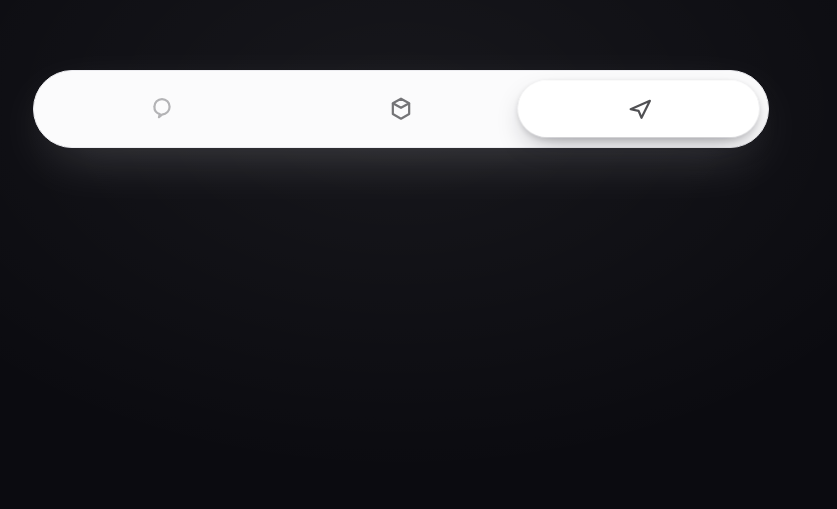
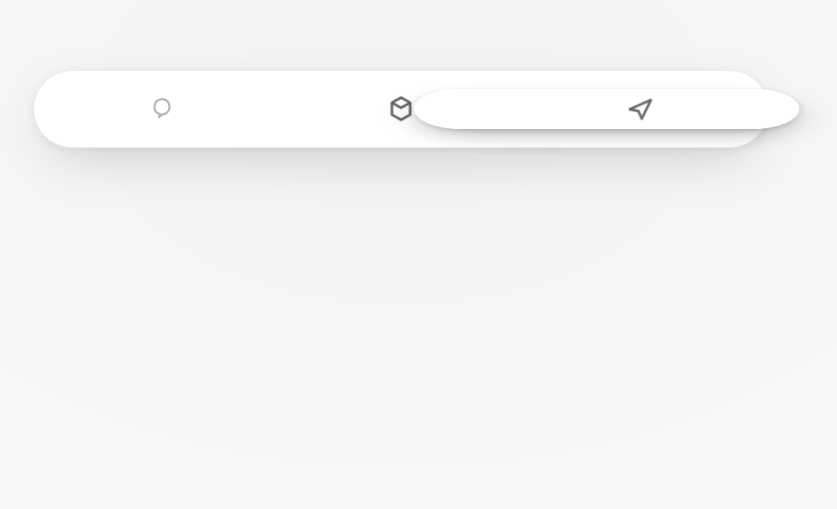
Before and after one commit to Nirikshb/niriksh-bharti, a Next.js app: page / in a window 1280 px wide. Shown: the part 291-800 px from the top of the page, without its empty margins (239-1076 px from the left). Built offline with nearby package versions, Linux system fonts and the light colour scheme.

Commit message:
Gooey Effect

```diff
--- a/src/app/globals.css
+++ b/src/app/globals.css
@@ -188,15 +188,15 @@ body {
 }
 
 /* ---------- riff A (hardik gondhiya) ---------- */
-@keyframes riffA-thumb {
+@keyframes riffA-thumb-stretch {
   0% {
     transform: translateY(-50%) scale(1, 1);
   }
   30% {
-    transform: translateY(-50%) scale(1.22, 0.78);
+    transform: translateY(-50%) scale(1.6, 0.7);
   }
-  62% {
-    transform: translateY(-50%) scale(0.92, 1.07);
+  64% {
+    transform: translateY(-50%) scale(1.15, 0.88);
   }
   100% {
     transform: translateY(-50%) scale(1, 1);
@@ -204,17 +204,24 @@ body {
 }
 
 .riffA-thumb {
+  position: absolute;
+  top: 50%;
   border-radius: 9999px;
-  animation: riffA-thumb 0.55s cubic-bezier(0.34, 1.56, 0.64, 1) both;
+  background: rgba(255, 255, 255, 0.97);
+  transform: translateY(-50%) scale(1, 1);
   transition:
-    left 0.55s cubic-bezier(0.34, 1.56, 0.64, 1),
-    width 0.55s cubic-bezier(0.34, 1.56, 0.64, 1);
+    left 0.75s cubic-bezier(0.25, 1.4, 0.4, 1),
+    width 0.75s cubic-bezier(0.25, 1.4, 0.4, 1),
+    transform 0.75s cubic-bezier(0.25, 1.4, 0.4, 1);
   will-change: left, width, transform;
-  background: rgba(255, 255, 255, 0.96);
   box-shadow:
-    0 12px 30px -10px rgba(20, 20, 30, 0.42),
-    0 2px 6px rgba(20, 20, 30, 0.14),
+    0 12px 28px -8px rgba(15, 15, 25, 0.4),
+    0 2px 6px rgba(15, 15, 25, 0.14),
     inset 0 1px 0 rgba(255, 255, 255, 0.9);
+}
+
+.riffA-thumb.squish {
+  animation: riffA-thumb-stretch 0.75s cubic-bezier(0.25, 1.4, 0.4, 1) both;
 }
 
 /* ---------- contribution calendar / isometric landscape ---------- */
--- a/src/components/RiffA.tsx
+++ b/src/components/RiffA.tsx
@@ -8,7 +8,7 @@ const ORDER: IconId[] = ['chat', 'cube', 'send'];
 
 export default function RiffA({ className = '' }: { className?: string }) {
   const [selected, setSelected] = useState(0);
-  const [gooKey, setGooKey] = useState(0);
+  const [traveling, setTraveling] = useState(false);
   const containerRef = useRef<HTMLDivElement>(null);
   const buttonsRef = useRef<(HTMLButtonElement | null)[]>([]);
   const [thumb, setThumb] = useState({ left: 0, width: 0 });
@@ -33,15 +33,20 @@ export default function RiffA({ className = '' }: { className?: string }) {
   // Auto-advance through the icons, like the riff does (loop).
   useEffect(() => {
     const timer = window.setInterval(() => {
-      setGooKey((key) => key + 1);
       setSelected((value) => (value + 1) % ORDER.length);
     }, 2800);
     return () => window.clearInterval(timer);
   }, []);
 
+  // Zoom/stretch the thumb while it travels, like liquid goo.
+  useEffect(() => {
+    setTraveling(true);
+    const timer = window.setTimeout(() => setTraveling(false), 750);
+    return () => window.clearTimeout(timer);
+  }, [selected]);
+
   const handleClick = (index: number) => {
     if (index === selected) return;
-    setGooKey((key) => key + 1);
     setSelected(index);
   };
 
@@ -71,25 +76,26 @@ export default function RiffA({ className = '' }: { className?: string }) {
 
   return (
     <section
-      className={`relative flex min-h-[100svh] w-full items-center justify-center overflow-hidden bg-[#0b0b10] ${className}`}
+      className={`relative flex min-h-[100svh] w-full items-center justify-center overflow-hidden bg-[#f7f7f8] ${className}`}
     >
       <div
         aria-hidden="true"
         className="pointer-events-none absolute inset-0"
-        style={{ background: 'radial-gradient(ellipse at center, rgba(255,255,255,0.05) 0%, transparent 65%)' }}
+        style={{ background: 'radial-gradient(ellipse at center, rgba(0,0,0,0.02) 0%, transparent 70%)' }}
       />
 
       <div
         ref={containerRef}
         role="toolbar"
         aria-label="Quick actions"
-        className="relative flex w-[min(46rem,92vw)] items-center rounded-full border border-[#ececf0] bg-[#fbfbfc] p-[clamp(0.32rem,1.6vmin,0.55rem)] shadow-[0_18px_55px_-18px_rgba(255,255,255,0.25)]"
+        className="relative flex w-[min(46rem,92vw)] items-center rounded-full border border-[#ececef] bg-white p-[clamp(0.32rem,1.6vmin,0.55rem)] shadow-[0_18px_55px_-18px_rgba(15,15,25,0.22),0_2px_10px_rgba(15,15,25,0.06)]"
       >
-        {/* liquid gooey selector */}
+        {/* liquid gooey selector — no remount, so it can actually glide */}
         <span
           aria-hidden="true"
-          key={gooKey}
-          className="riffA-thumb pointer-events-none absolute top-1/2 h-[clamp(2.5rem,11.5vmin,3.65rem)] rounded-full"
+          className={`riffA-thumb pointer-events-none h-[clamp(2.5rem,11.5vmin,3.65rem)] rounded-full ${
+            traveling ? 'squish' : ''
+          }`}
           style={{
             left: thumb.left,
             width: thumb.width,
@@ -112,7 +118,11 @@ export default function RiffA({ className = '' }: { className?: string }) {
                 isSelected ? 'text-[#101014] opacity-100' : 'text-[#101014] opacity-30'
               }`}
             >
-              <span className="block h-[clamp(1.3rem,5.5vmin,1.75rem)] w-[clamp(1.3rem,5.5vmin,1.75rem)]">
+              <span
+                className={`block h-[clamp(1.3rem,5.5vmin,1.75rem)] w-[clamp(1.3rem,5.5vmin,1.75rem)] transition-transform duration-500 ${
+                  isSelected ? 'scale-[1.22]' : 'scale-100'
+                }`}
+              >
                 {renderIcon(id)}
               </span>
             </button>
```
